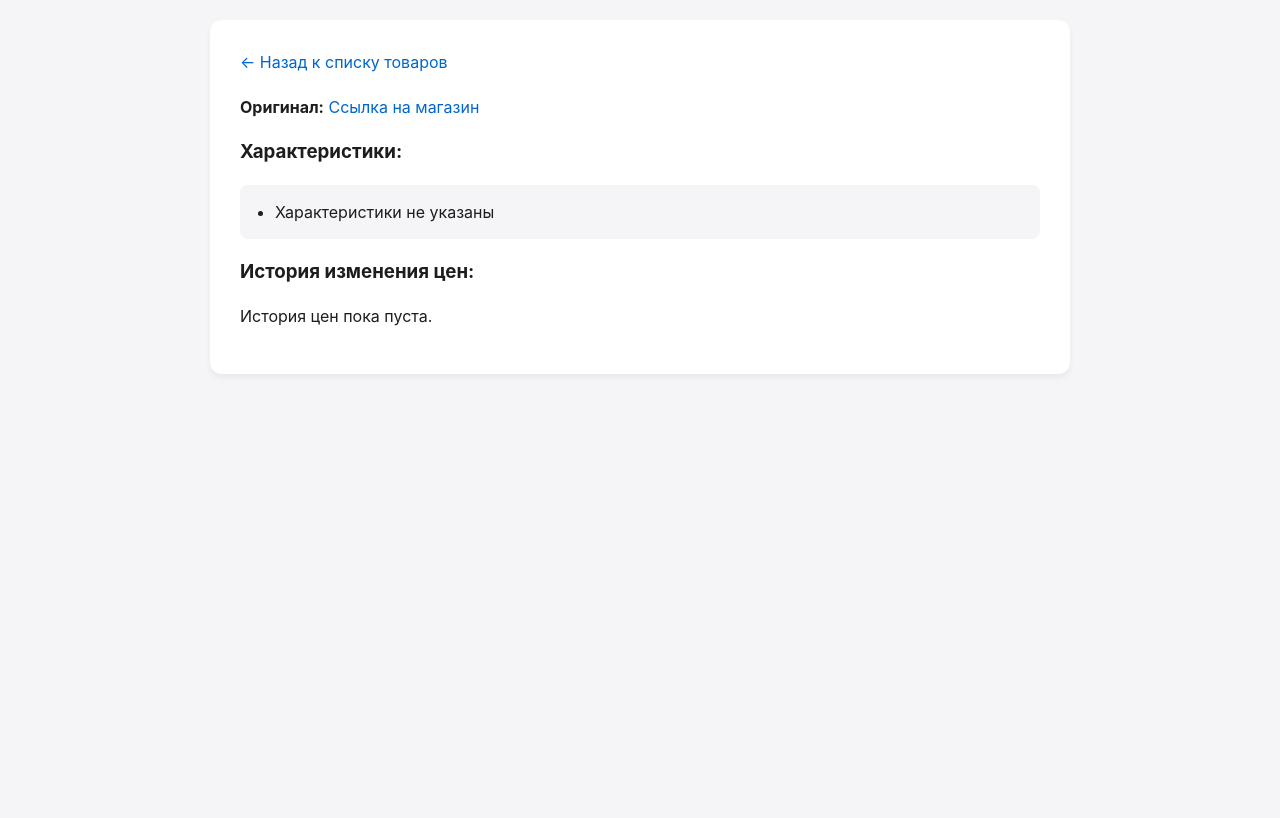
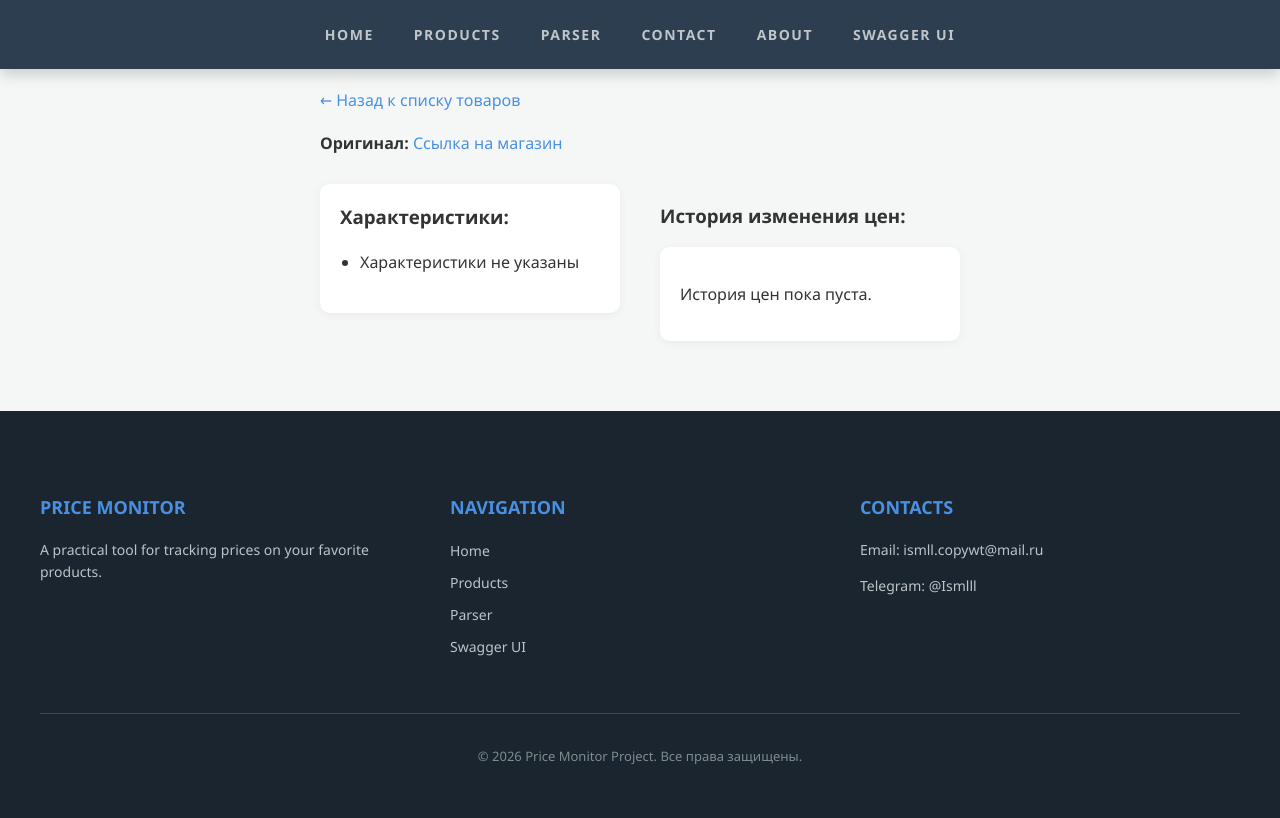
Before and after one commit to IsmailBinnatov/monitoringfromib, a FastAPI app: template app/templates/product_detail.html in a window 1280 px wide. Before the commit the page ends 326 px from the top, so only its background shows below. Run offline with FastAPI, Linux system fonts and the light colour scheme; the template is opened without the code that fills it, so the values that code supplies are empty; parts of the project's set-up code (start-up, migrations or seed data) failed here and were passed over.

Commit message:
feat: updated templates and styles

```diff
--- a/app/static/styles/style.css
+++ b/app/static/styles/style.css
@@ -1,80 +1,247 @@
-/* Базовые настройки страницы */
-body {
-    font-family: -apple-system, BlinkMacSystemFont, "Segoe UI", Roboto, Helvetica, Arial, sans-serif;
-    background-color: #f5f5f7;
-    color: #1d1d1f;
-    margin: 0;
-    padding: 20px;
-    line-height: 1.5;
+/* --- БАЗОВЫЕ ПЕРЕМЕННЫЕ И НАСТРОЙКИ --- */
+:root {
+    --bg-color: #f4f7f6;
+    --text-color: #333333;
+    --primary-color: #4a90e2;
+    --menu-bg: #2c3e50;
+    --card-bg: #ffffff;
+    --footer-bg: #1a252f;
 }
 
-/* Главный контейнер по центру экрана */
-.container {
-    max-width: 800px;
-    margin: 0 auto;
-    background: #ffffff;
-    padding: 30px;
-    border-radius: 12px;
-    box-shadow: 0 4px 6px rgba(0, 0, 0, 0.05);
+body {
+    margin: 0;
+    font-family: 'Segoe UI', Tahoma, Geneva, Verdana, sans-serif;
+    background-color: var(--bg-color);
+    color: var(--text-color);
 }
 
-/* Заголовки */
-h1, h3 {
-    color: #1d1d1f;
+.container {
+    max-width: 1200px;
+    margin: 0 auto;
+    padding: 20px;
 }
 
-/* Ссылки */
-a {
-    color: #0066cc;
-    text-decoration: none;
+/* --- МЕНЮ --- */
+.top-menu {
+    background-color: var(--menu-bg);
+    width: 100%;
+    box-shadow: 0 4px 15px rgba(0, 0, 0, 0.2);
+    /* Заставляем меню "прилипнуть" к верху окна */
+    position: sticky;
+    top: 0;
+    z-index: 1000;
 }
 
-a:hover {
+.top-menu .container {
+    display: flex;
+    justify-content: center; /* Центрируем элементы меню */
+    align-items: center;
+    gap: 40px; /* Увеличили расстояние между ссылками */
+    padding: 20px 20px;
+}
+
+/* Оформляем сами ссылки */
+.top-menu a {
+    color: rgba(255, 255, 255, 0.7); /* Слегка приглушенный белый */
+    text-decoration: none;
+    font-size: 14px;
+    font-weight: 600;
+    text-transform: uppercase; /* Заглавные буквы */
+    letter-spacing: 1.5px; /* Воздух между буквами */
+    padding: 5px 0;
+    position: relative; /* Нужно для позиционирования линии снизу */
+    transition: color 0.3s ease;
+}
+
+/* При наведении текст становится ярко-белым */
+.top-menu a:hover {
+    color: #ffffff;
+}
+
+/* Создаем невидимую линию под ссылкой */
+.top-menu a::after {
+    content: '';
+    position: absolute;
+    width: 0; /* Изначально линия имеет ширину 0 */
+    height: 2px; /* Толщина линии */
+    bottom: 0;
+    left: 0;
+    background-color: var(--primary-color);
+    transition: width 0.3s ease; /* Плавное увеличение ширины */
+}
+
+/* При наведении на ссылку линия растягивается на 100% */
+.top-menu a:hover::after {
+    width: 100%;
+}
+
+/* --- КАРТОЧКИ ТОВАРОВ (ГЛАВНАЯ) --- */
+.products-list {
+    display: grid;
+    grid-template-columns: repeat(auto-fill, minmax(280px, 1fr));
+    gap: 20px;
+    margin-top: 20px;
+}
+
+.product-card {
+    background-color: var(--card-bg);
+    padding: 20px;
+    border-radius: 10px;
+    box-shadow: 0 2px 10px rgba(0, 0, 0, 0.05);
+    transition: transform 0.2s, box-shadow 0.2s;
+}
+
+.product-card:hover {
+    transform: translateY(-5px);
+    box-shadow: 0 6px 15px rgba(0, 0, 0, 0.1);
+}
+
+.product-card h3 {
+    margin-top: 0;
+}
+
+.product-id {
+    color: #666;
+    font-size: 14px;
+}
+
+/* --- КНОПКИ И ССЫЛКИ --- */
+.btn {
+    display: inline-block;
+    background-color: var(--primary-color);
+    color: white;
+    padding: 8px 15px;
+    text-decoration: none;
+    border-radius: 5px;
+    margin-top: 10px;
+}
+
+.btn:hover {
+    background-color: #357abd;
+}
+
+.back-link, .shop-link {
+    text-decoration: none;
+    color: var(--primary-color);
+}
+
+.back-link:hover, .shop-link:hover {
     text-decoration: underline;
 }
 
-/* Сетка для списка товаров (products.html) */
-.products-list {
+/* --- СТРАНИЦА ДЕТАЛЕЙ ТОВАРА --- */
+.product-details-container {
     display: flex;
-    flex-direction: column;
-    gap: 15px;
+    gap: 40px;
+    margin-top: 30px;
+    flex-wrap: wrap;
 }
 
-/* Карточка отдельного товара */
-.product-card {
-    border: 1px solid #e5e5ea;
-    border-radius: 8px;
-    padding: 20px;
-    background: #fafafa;
-    transition: transform 0.2s;
+.product-attributes {
+    flex: 1;
+    min-width: 300px;
 }
 
-.product-card:hover {
-    transform: translateY(-2px);
-    box-shadow: 0 4px 12px rgba(0, 0, 0, 0.08);
+.attributes-list {
+    line-height: 1.8;
+    padding-left: 20px;
 }
 
-/* Красивая таблица для цен (product_detail.html) */
+.product-prices {
+    flex: 2;
+    min-width: 300px;
+}
+
+/* --- ТАБЛИЦА --- */
 table {
     width: 100%;
     border-collapse: collapse;
-    margin-top: 20px;
+    background: var(--card-bg);
+    border-radius: 8px;
+    overflow: hidden;
+    box-shadow: 0 2px 10px rgba(0, 0, 0, 0.05);
 }
 
 th, td {
-    padding: 12px;
+    padding: 15px;
     text-align: left;
-    border-bottom: 1px solid #e5e5ea;
+    border-bottom: 1px solid #eee;
 }
 
 th {
-    background-color: #f5f5f7;
-    font-weight: 600;
+    background-color: #f8f9fa;
 }
 
-/* Список характеристик */
-.attributes-list {
-    background: #f5f5f7;
-    padding: 15px 15px 15px 35px;
-    border-radius: 8px;
+
+/* --- FOOTER --- */
+body {
+    display: flex;
+    flex-direction: column;
+    min-height: 100vh; /* Растягиваем тело сайта на всю высоту экрана */
 }
+
+main {
+    flex: 1; /* Этот блок заберет всё свободное место, вытолкнув футер вниз */
+}
+
+.main-footer {
+    background-color: var(--footer-bg);
+    color: #ecf0f1;
+    padding: 40px 0 20px 0;
+    margin-top: 50px; /* Отступ от контента */
+    width: 100%;
+}
+
+.footer-grid {
+    display: flex;
+    justify-content: space-between;
+    gap: 30px;
+    flex-wrap: wrap; /* Чтобы на мобилках колонки вставали друг под друга */
+}
+
+.footer-section {
+    flex: 1;
+    min-width: 200px;
+}
+
+.footer-section h4 {
+    color: var(--primary-color);
+    margin-bottom: 20px;
+    font-size: 18px;
+    text-transform: uppercase;
+}
+
+.footer-section p {
+    font-size: 14px;
+    line-height: 1.6;
+    color: #bdc3c7;
+}
+
+.footer-links {
+    list-style: none;
+    padding: 0;
+}
+
+.footer-links li {
+    margin-bottom: 10px;
+}
+
+.footer-links a {
+    color: #bdc3c7;
+    text-decoration: none;
+    font-size: 14px;
+    transition: color 0.3s;
+}
+
+.footer-links a:hover {
+    color: var(--primary-color);
+}
+
+.footer-bottom {
+    text-align: center;
+    margin-top: 40px;
+    padding-top: 20px;
+    border-top: 1px solid #34495e;
+    font-size: 13px;
+    color: #7f8c8d;
+}
--- /dev/null
+++ b/app/templates/base.html
@@ -0,0 +1,56 @@
+<!DOCTYPE html>
+<html lang="ru">
+<head>
+    <meta charset="UTF-8">
+    <meta name="viewport" content="width=device-width, initial-scale=1.0">
+    <title>{% block title %}Price monitoring{% endblock %}</title>
+    <link rel="stylesheet" href="{{ url_for('static', path='styles/style.css') }}">
+</head>
+<body>
+    <nav class="top-menu">
+        <div class="container">
+            <a href="/">Home</a>
+            <a href="/products">Products</a>
+            <a href="/parser">Parser</a>
+            <a href="/contact">Contact</a>
+            <a href="/about">About</a>
+            <a href="/docs">Swagger UI</a>
+        </div>
+    </nav>
+
+    <main class="container">
+        {% block content %}
+        {% endblock %}
+    </main>
+    <footer class="main-footer">
+    <div class="container">
+        <div class="footer-grid">
+            <div class="footer-section">
+                <h4>Price Monitor</h4>
+                <p>A practical tool for tracking prices on your favorite products.</p>
+            </div>
+
+            <div class="footer-section">
+                <h4>Navigation</h4>
+                <ul class="footer-links">
+                    <li><a href="/">Home</a></li>
+                    <li><a href="/products">Products</a></li>
+                    <li><a href="/parser">Parser</a></li>
+                    <li><a href="/docs">Swagger UI</a></li>
+                </ul>
+            </div>
+
+            <div class="footer-section">
+                <h4>Contacts</h4>
+                <p>Email: ismll.copywt@mail.ru</p>
+                <p>Telegram: @Ismlll</p>
+            </div>
+        </div>
+
+        <div class="footer-bottom">
+            <p>&copy; 2026 Price Monitor Project. Все права защищены.</p>
+        </div>
+    </div>
+</footer>
+</body>
+</html>
--- a/app/templates/product_detail.html
+++ b/app/templates/product_detail.html
@@ -1,18 +1,16 @@
-<!DOCTYPE html>
-<html lang="ru">
-<head>
-    <meta charset="UTF-8">
-    <meta name="viewport" content="width=device-width, initial-scale=1.0">
-    <title>{{ product.name }} - Детали</title>
-    <link rel="stylesheet" href="{{ url_for('static', path='styles/style.css') }}">
-</head>
-<body>
-    <div class="container">
-        <a href="/products">← Назад к списку товаров</a>
+{% extends "base.html" %}
+
+{% block title %}{{ product.name }} - Детали{% endblock %}
+
+{% block content %}
+    <a href="/products" class="back-link">← Назад к списку товаров</a>
 
     <h1>{{ product.name }}</h1>
-        <p><strong>Оригинал:</strong> <a href="{{ product.url }}" target="_blank">Ссылка на магазин</a></p>
+    <p><strong>Оригинал:</strong> <a href="{{ product.url }}" target="_blank" class="shop-link">Ссылка на магазин</a></p>
 
+    <div class="product-details-container">
+        <div class="product-attributes">
+            <div class="product-card">
                 <h3>Характеристики:</h3>
                 <ul class="attributes-list">
                     {% if product.attributes %}
@@ -23,7 +21,10 @@
                         <li>Характеристики не указаны</li>
                     {% endif %}
                 </ul>
+            </div>
+        </div>
 
+        <div class="product-prices">
             <h3>История изменения цен:</h3>
             {% if product.prices %}
                 <table>
@@ -37,14 +38,16 @@
                         {% for item in product.prices %}
                             <tr>
                                 <td>{{ item.created_at.strftime('%d.%m.%Y %H:%M') }}</td>
-                            <td>{{ item.price }} руб.</td>
+                                <td><strong>{{ item.price }} руб.</strong></td>
                             </tr>
                         {% endfor %}
                     </tbody>
                 </table>
             {% else %}
+                <div class="product-card">
                     <p>История цен пока пуста.</p>
+                </div>
             {% endif %}
         </div>
-</body>
-</html>
+    </div>
+{% endblock %}
```
Also changed, not shown: app/templates/index.html (added, +23 -0 lines). Lines whose indentation alone changed are shown as unchanged.
